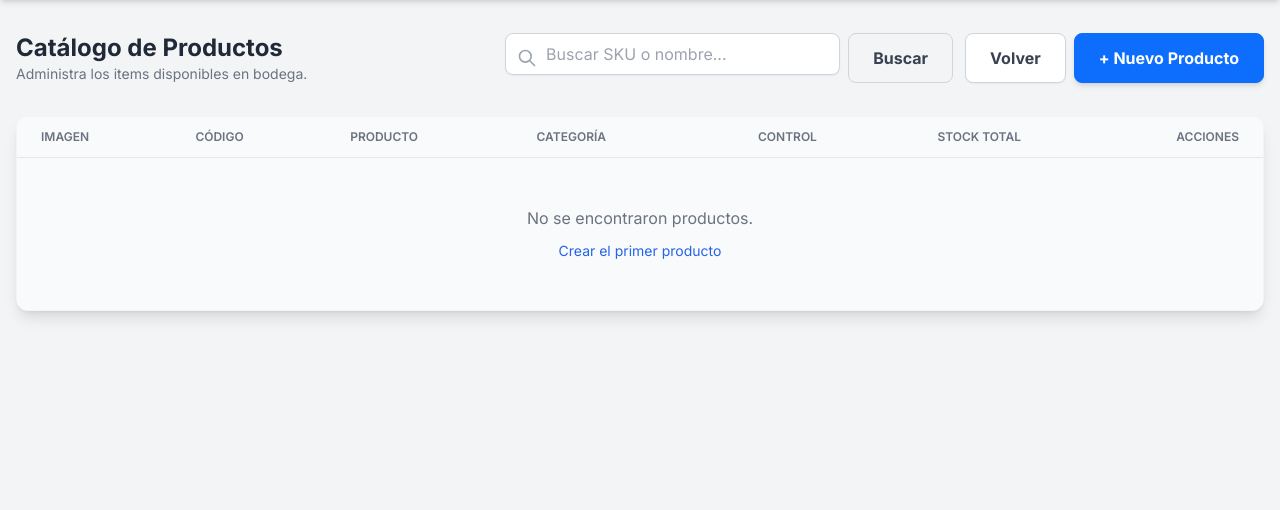
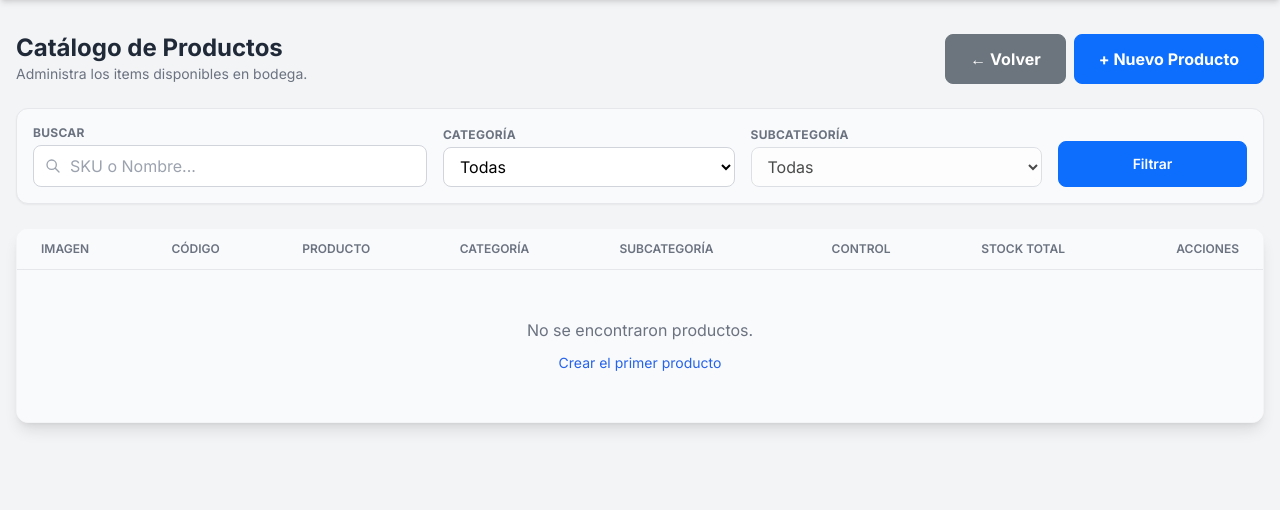
Before and after one commit to Yosh457/sistema_inventario, a Flask app: template templates/inventario/productos/lista_productos.html in a window 1280 px wide. Shown: the part 112-622 px from the top of the page. Run offline with Flask 3, Linux system fonts and the light colour scheme; the template is opened without the code that fills it, so the values that code supplies are empty; some libraries are stand-ins or nearby versions.

Commit message:
Implementación de filtros avanzados de categorías y subcategorías para el panel de listado de productos y corrección de JS Modular.

```diff
--- /dev/null
+++ b/static/catalogo.js
@@ -0,0 +1,75 @@
+document.addEventListener('DOMContentLoaded', function() {
+
+    // --- LÓGICA DE FILTROS DINÁMICOS ---
+    const catSelect = document.getElementById('filtro_categoria');
+    const subSelect = document.getElementById('filtro_subcategoria');
+
+    // Solo ejecutamos si existen los elementos (para evitar errores en otras páginas)
+    if (catSelect && subSelect) {
+        // Recuperar valor previo si existe (inyectado como atributo data en el HTML)
+        const subActual = subSelect.getAttribute('data-selected') || "";
+
+        function cargarSubs(catId, seleccionada = null) {
+            subSelect.innerHTML = '<option value="">Todas</option>';
+            subSelect.disabled = true;
+
+            if (!catId) return;
+
+            fetch(`/inventario/api/subcategorias/${catId}`)
+                .then(res => res.json())
+                .then(data => {
+                    data.forEach(sub => {
+                        const opt = document.createElement('option');
+                        opt.value = sub.id;
+                        opt.textContent = sub.nombre;
+                        if (sub.id == seleccionada) opt.selected = true;
+                        subSelect.appendChild(opt);
+                    });
+                    subSelect.disabled = false;
+                })
+                .catch(err => console.error("Error cargando subs:", err));
+        }
+
+        // Carga inicial
+        if (catSelect.value) {
+            cargarSubs(catSelect.value, subActual);
+        }
+
+        // Evento cambio
+        catSelect.addEventListener('change', function() {
+            cargarSubs(this.value);
+        });
+    }
+
+    // --- LÓGICA DE MODAL ELIMINAR ---
+    const modalEliminar = document.getElementById('modal-eliminar');
+    const btnConfirmar = document.getElementById('btn-confirmar-eliminar');
+    const btnCancelar = document.querySelector('#modal-eliminar .btn-secondary'); // Botón Cancelar del modal
+    let idEliminarActual = null;
+
+    // Función global para abrir el modal (necesitamos que sea global para el onclick del HTML)
+    window.abrirModalEliminar = function(id, nombre) {
+        if (modalEliminar) {
+            document.getElementById('nombre-item-eliminar').textContent = nombre;
+            modalEliminar.classList.remove('hidden');
+            idEliminarActual = id;
+        }
+    };
+
+    // Cerrar modal
+    if (btnCancelar) {
+        btnCancelar.addEventListener('click', function() {
+            modalEliminar.classList.add('hidden');
+        });
+    }
+
+    // Confirmar eliminación
+    if (btnConfirmar) {
+        btnConfirmar.addEventListener('click', function() {
+            if (idEliminarActual) {
+                const form = document.getElementById('form-eliminar-' + idEliminarActual);
+                if (form) form.submit();
+            }
+        });
+    }
+});
--- a/templates/inventario/productos/lista_productos.html
+++ b/templates/inventario/productos/lista_productos.html
@@ -4,55 +4,60 @@
 {% block content %}
 <div class="container mx-auto mt-8 px-4 max-w-7xl">
 
-    <div class="flex flex-col lg:flex-row justify-between items-start lg:items-center mb-8 gap-4">
-
-        <div class="flex-shrink-0">
+    <div class="flex flex-col lg:flex-row justify-between items-end mb-6 gap-4">
+        <div>
             <h2 class="text-2xl font-bold text-gray-800">Catálogo de Productos</h2>
             <p class="text-gray-500 text-sm">Administra los items disponibles en bodega.</p>
         </div>
 
-        <div class="flex flex-col sm:flex-row w-full lg:w-auto gap-3 flex-grow justify-end items-center">
+        <div class="flex gap-2">
+            <a href="{{ url_for('inventario.panel') }}" class="btn btn-secondary">&larr; Volver</a>
+            <a href="{{ url_for('inventario.crear_producto') }}" class="btn btn-primary whitespace-nowrap">+ Nuevo Producto</a>
+        </div>
+    </div>
 
-            <form method="get" class="relative w-full sm:max-w-md flex gap-2">
+    <div class="bg-gray-50 p-4 rounded-xl border border-gray-200 mb-6 shadow-sm">
+        <form method="get" class="grid grid-cols-1 md:grid-cols-12 gap-4 items-end">
             {% if filtro_alerta %}
                 <input type="hidden" name="alerta" value="true">
             {% endif %}
 
-                <div class="relative w-full">
+            <div class="md:col-span-4">
+                <label class="block text-xs font-bold text-gray-500 mb-1 uppercase tracking-wide">Buscar</label>
+                <div class="relative">
                     <input type="text" name="busqueda" value="{{ busqueda }}"
-                           class="w-full pl-10 pr-10 py-2 border border-gray-300 rounded-lg focus:ring-2 focus:ring-blue-500 focus:border-blue-500 outline-none transition shadow-sm"
-                           placeholder="Buscar SKU o nombre...">
-
+                           class="w-full pl-9 pr-8 py-2 border border-gray-300 rounded-lg focus:ring-2 focus:ring-blue-500 outline-none transition"
+                           placeholder="SKU o Nombre...">
                     <div class="absolute inset-y-0 left-0 pl-3 flex items-center pointer-events-none">
-                        <svg class="h-5 w-5 text-gray-400" fill="none" viewBox="0 0 24 24" stroke="currentColor">
-                            <path stroke-linecap="round" stroke-linejoin="round" stroke-width="2" d="M21 21l-6-6m2-5a7 7 0 11-14 0 7 7 0 0114 0z" />
-                        </svg>
+                        <svg class="h-4 w-4 text-gray-400" fill="none" viewBox="0 0 24 24" stroke="currentColor"><path stroke-linecap="round" stroke-linejoin="round" stroke-width="2" d="M21 21l-6-6m2-5a7 7 0 11-14 0 7 7 0 0114 0z" /></svg>
+                    </div>
+                </div>
             </div>
 
-                    {% if busqueda %}
-                        <a href="{{ url_for('inventario.lista_productos') }}" class="absolute inset-y-0 right-0 pr-3 flex items-center text-gray-400 hover:text-gray-600 transition" title="Limpiar búsqueda">
-                            <svg class="h-5 w-5" fill="none" viewBox="0 0 24 24" stroke="currentColor">
-                                <path stroke-linecap="round" stroke-linejoin="round" stroke-width="2" d="M6 18L18 6M6 6l12 12" />
-                            </svg>
-                        </a>
+            <div class="md:col-span-3">
+                <label class="block text-xs font-bold text-gray-500 mb-1 uppercase tracking-wide">Categoría</label>
+                <select name="categoria" id="filtro_categoria" class="w-full px-3 py-2 border border-gray-300 rounded-lg focus:ring-2 focus:ring-blue-500 outline-none bg-white">
+                    <option value="">Todas</option>
+                    {% for cat in categorias %}
+                        <option value="{{ cat.id }}" {% if filtro_cat == cat.id|string %}selected{% endif %}>{{ cat.nombre }}</option>
+                    {% endfor %}
+                </select>
+            </div>
+
+            <div class="md:col-span-3">
+                <label class="block text-xs font-bold text-gray-500 mb-1 uppercase tracking-wide">Subcategoría</label>
+                <select name="subcategoria" id="filtro_subcategoria" data-selected="{{ filtro_sub }}" class="w-full px-3 py-2 border border-gray-300 rounded-lg focus:ring-2 focus:ring-blue-500 outline-none bg-white" {% if not filtro_cat %}disabled{% endif %}>
+                    <option value="">Todas</option>
+                    </select>
+            </div>
+
+            <div class="md:col-span-2 flex gap-2">
+                <button type="submit" class="btn btn-primary w-full justify-center text-sm font-semibold">Filtrar</button>
+                {% if busqueda or filtro_cat or filtro_sub %}
+                    <a href="{{ url_for('inventario.lista_productos') }}" class="btn btn-secondary px-3 flex items-center justify-center text-gray-500 hover:text-gray-700 border-gray-300 bg-white" title="Limpiar todo">✕</a>
                 {% endif %}
             </div>
-
-                <button type="submit" class="btn btn-secondary bg-gray-100 hover:bg-gray-200 border-gray-300 text-gray-700">
-                    Buscar
-                </button>
         </form>
-
-            <div class="flex gap-2 w-full sm:w-auto">
-                <a href="{{ url_for('inventario.panel') }}" class="btn bg-white border border-gray-300 text-gray-700 hover:bg-gray-50 shadow-sm w-full sm:w-auto text-center">
-                    Volver
-                </a>
-
-                <a href="{{ url_for('inventario.crear_producto') }}" class="btn btn-primary shadow-md hover:shadow-lg w-full sm:w-auto text-center whitespace-nowrap">
-                    + Nuevo Producto
-                </a>
-            </div>
-        </div>
     </div>
 
     {% if filtro_alerta %}
@@ -83,6 +88,7 @@
                         <th class="py-3 px-6 text-left text-xs font-semibold text-gray-500 uppercase">Código</th>
                         <th class="py-3 px-6 text-left text-xs font-semibold text-gray-500 uppercase">Producto</th>
                         <th class="py-3 px-6 text-left text-xs font-semibold text-gray-500 uppercase">Categoría</th>
+                        <th class="py-3 px-6 text-left text-xs font-semibold text-gray-500 uppercase">Subcategoría</th>
                         <th class="py-3 px-6 text-center text-xs font-semibold text-gray-500 uppercase">Control</th>
                         <th class="py-3 px-6 text-center text-xs font-semibold text-gray-500 uppercase">Stock Total</th>
                         <th class="py-3 px-6 text-right text-xs font-semibold text-gray-500 uppercase">Acciones</th>
@@ -109,6 +115,15 @@
                             <span class="bg-gray-100 text-gray-600 py-1 px-2 rounded text-xs font-semibold border border-gray-200">
                                 {{ prod.categoria.nombre }}
                             </span>
+                        </td>
+                        <td class="py-3 px-6">
+                            {% if prod.subcategoria %}
+                                <span class="text-xs text-blue-600 bg-blue-50 px-2 py-1 rounded border border-blue-100 font-medium">
+                                    {{ prod.subcategoria.nombre }}
+                                </span>
+                            {% else %}
+                                <span class="text-xs text-gray-300">-</span>
+                            {% endif %}
                         </td>
                         <td class="py-3 px-6 text-center">
                             {% if prod.tiene_serie %}
@@ -144,9 +159,9 @@
                     </tr>
                     {% else %}
                     <tr>
-                        <td colspan="7" class="text-center py-12 text-gray-500 bg-gray-50">
+                        <td colspan="8" class="text-center py-12 text-gray-500 bg-gray-50">
                             <p class="mb-2">No se encontraron productos.</p>
-                            {% if busqueda or filtro_alerta %}
+                            {% if busqueda or filtro_alerta or filtro_cat %}
                                 <a href="{{ url_for('inventario.lista_productos') }}" class="text-blue-600 hover:underline text-sm">Limpiar filtros</a>
                             {% else %}
                                 <a href="{{ url_for('inventario.crear_producto') }}" class="text-blue-600 hover:underline text-sm">Crear el primer producto</a>
@@ -179,15 +194,7 @@
     </div>
 </div>
 
-<script>
-    let idEliminarActual = null;
-    function abrirModalEliminar(id, nombre) {
-        document.getElementById('modal-eliminar').classList.remove('hidden');
-        document.getElementById('nombre-item-eliminar').textContent = nombre;
-        idEliminarActual = id;
-    }
-    document.getElementById('btn-confirmar-eliminar').addEventListener('click', function() {
-        if (idEliminarActual) document.getElementById('form-eliminar-' + idEliminarActual).submit();
-    });
-</script>
+{% block scripts %}
+    <script src="{{ url_for('static', filename='catalogo.js') }}"></script>
 {% endblock %}
+{% endblock %}
```
Also changed, not shown: blueprints/inventario.py (+20 -7 lines). Lines whose indentation alone changed are shown as unchanged.
